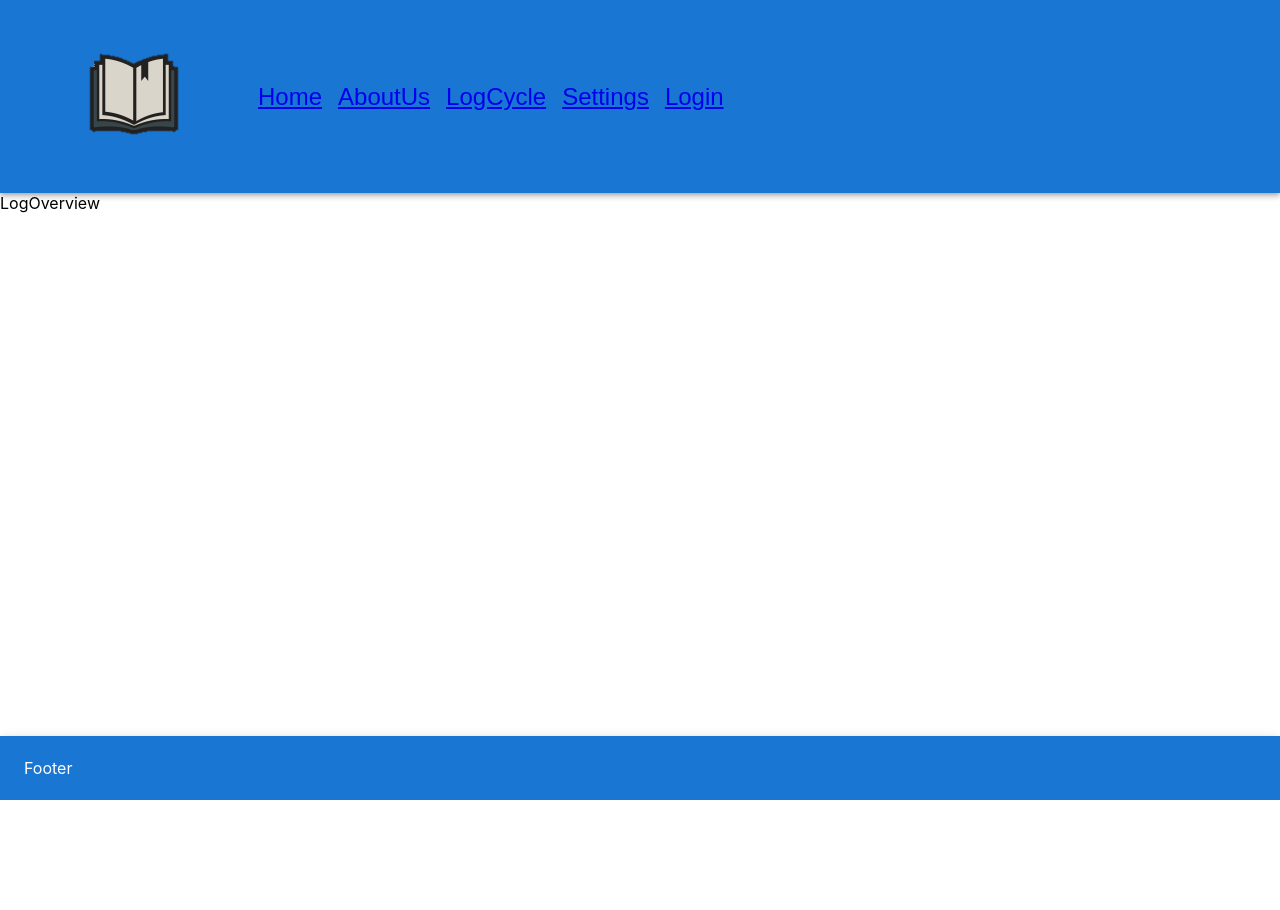
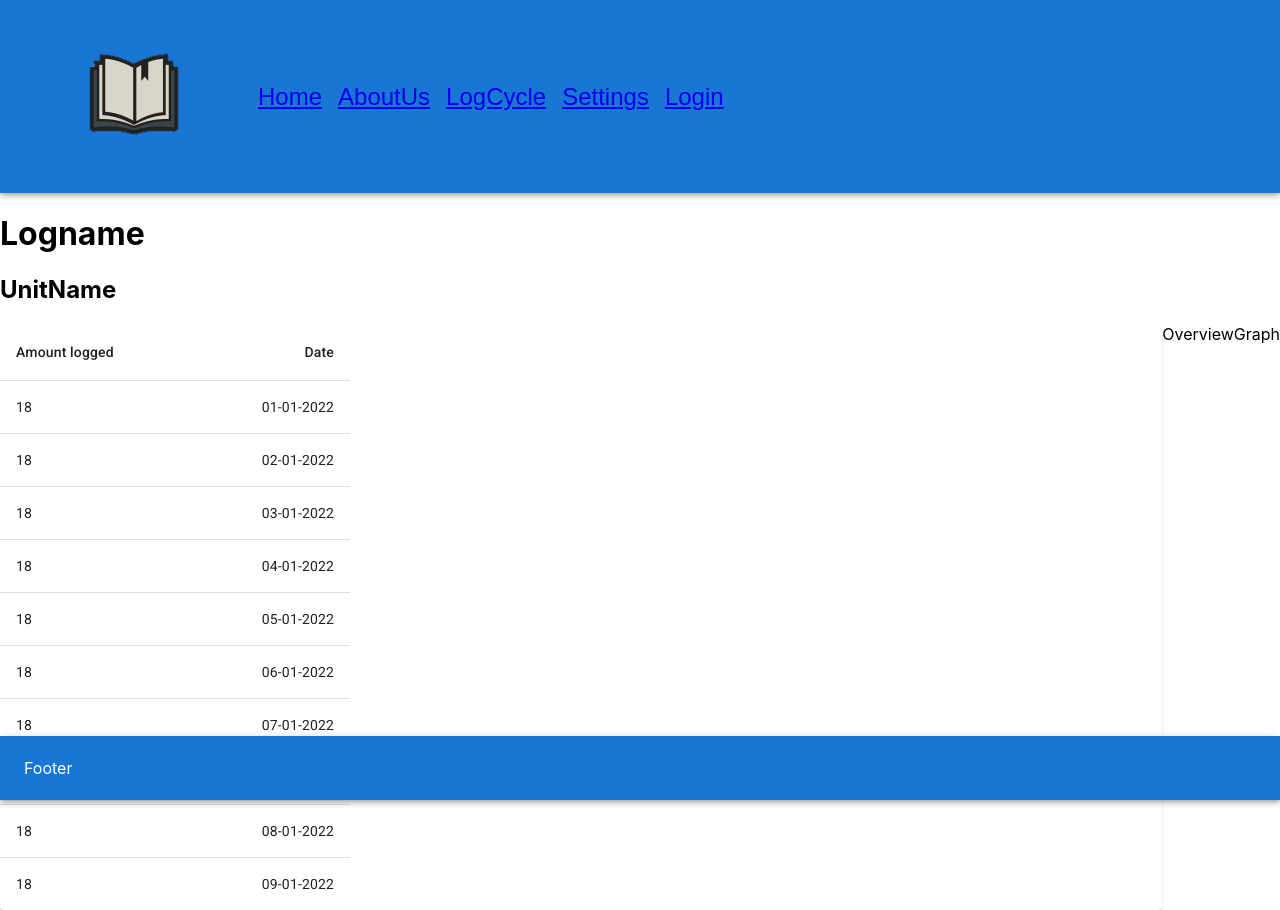
Before and after one commit to Fiedler12/OpenLogWebApp, a React (Create React App) app: page /log-overview in a window 1280 px wide. Before the commit the page ends 800 px from the top, so only its background shows below. Built offline with nearby package versions, Linux system fonts and the light colour scheme.

Commit message:
Overview update

```diff
--- a/package.json
+++ b/package.json
@@ -19,6 +19,7 @@
     "react-google-login": "^5.2.2",
     "react-router-dom": "^6.2.2",
     "react-scripts": "^5.0.0",
+    "react-table": "^7.7.0",
     "typescript": "^4.6.2",
     "web-vitals": "^2.1.4"
   },
--- a/src/App.css
+++ b/src/App.css
@@ -36,3 +36,6 @@
     transform: rotate(360deg);
   }
 }
+h1 {
+  font-family: Arial, Helvetica, sans-serif;
+}
--- /dev/null
+++ b/src/components/OverviewGraph.tsx
@@ -0,0 +1,7 @@
+import React from 'react'
+
+export const OverviewGraph = () => {
+  return (
+    <div>OverviewGraph</div>
+  )
+}
--- /dev/null
+++ b/src/components/OverviewTable.tsx
@@ -0,0 +1,57 @@
+import * as React from 'react';
+import Table from '@mui/material/Table';
+import TableBody from '@mui/material/TableBody';
+import TableCell from '@mui/material/TableCell';
+import TableContainer from '@mui/material/TableContainer';
+import TableHead from '@mui/material/TableHead';
+import TableRow from '@mui/material/TableRow';
+import Paper from '@mui/material/Paper';
+
+function createData(
+    id: number,
+    amount: number,
+    date: string
+) {
+    return {id, amount, date};
+}
+
+const rows = [
+    createData(3, 18, "01-01-2022"),
+    createData(3, 18, "02-01-2022"),
+    createData(3, 18, "03-01-2022"),
+    createData(3, 18, "04-01-2022"),
+    createData(3, 18, "05-01-2022"),
+    createData(3, 18, "06-01-2022"),
+    createData(3, 18, "07-01-2022"),
+    createData(3, 18, "08-01-2022"),
+    createData(3, 18, "08-01-2022"),
+    createData(3, 18, "09-01-2022"),
+];
+
+export default function OverviewTable() {
+    return (
+        <TableContainer component={Paper}>
+            <Table sx={{ minWidth: 300, maxWidth: 350 }} aria-label="simple table">
+                <TableHead>
+                    <TableRow>
+                        <TableCell>Amount logged</TableCell>
+                        <TableCell align="right">Date</TableCell>
+                    </TableRow>
+                </TableHead>
+                <TableBody>
+                    {rows.map((row) => (
+                        <TableRow
+                        key={row.amount}
+                        sx={{ '&:last-child td, &:last-child th': { border: 0 }}}
+                        >
+                            <TableCell component="th" scope="row">
+                                {row.amount}
+                            </TableCell>
+                            <TableCell align='right'>{row.date}</TableCell>
+                        </TableRow>
+                    )) }
+                </TableBody>
+            </Table>
+        </TableContainer>
+    )
+}
--- a/src/index.css
+++ b/src/index.css
@@ -11,3 +11,7 @@ code {
   font-family: source-code-pro, Menlo, Monaco, Consolas, 'Courier New',
     monospace;
 }
+.overviewrows {
+  display:flex;
+  flex-direction:row;
+}
--- a/src/pages/LogOverview.tsx
+++ b/src/pages/LogOverview.tsx
@@ -1,7 +1,16 @@
 import React from 'react'
+import { OverviewGraph } from '../components/OverviewGraph'
+import OverviewTable from '../components/OverviewTable'
 
 export const LogOverview = () => {
   return (
-    <div>LogOverview</div>
+    <>
+    <h1>Logname</h1>
+    <h2>UnitName</h2>
+    <div className='overviewrows' >
+    <OverviewTable />
+    <OverviewGraph />
+    </div>
+    </>
   )
 }
```
Also changed, not shown: 1 other file (tests, documents, lock files or other folders).
